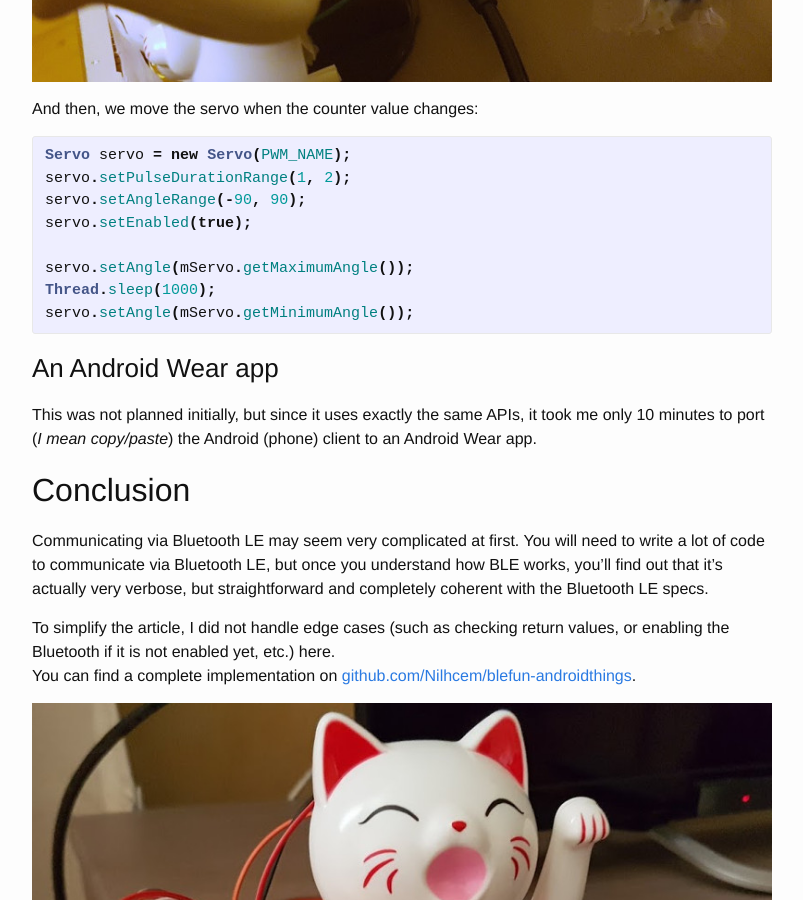
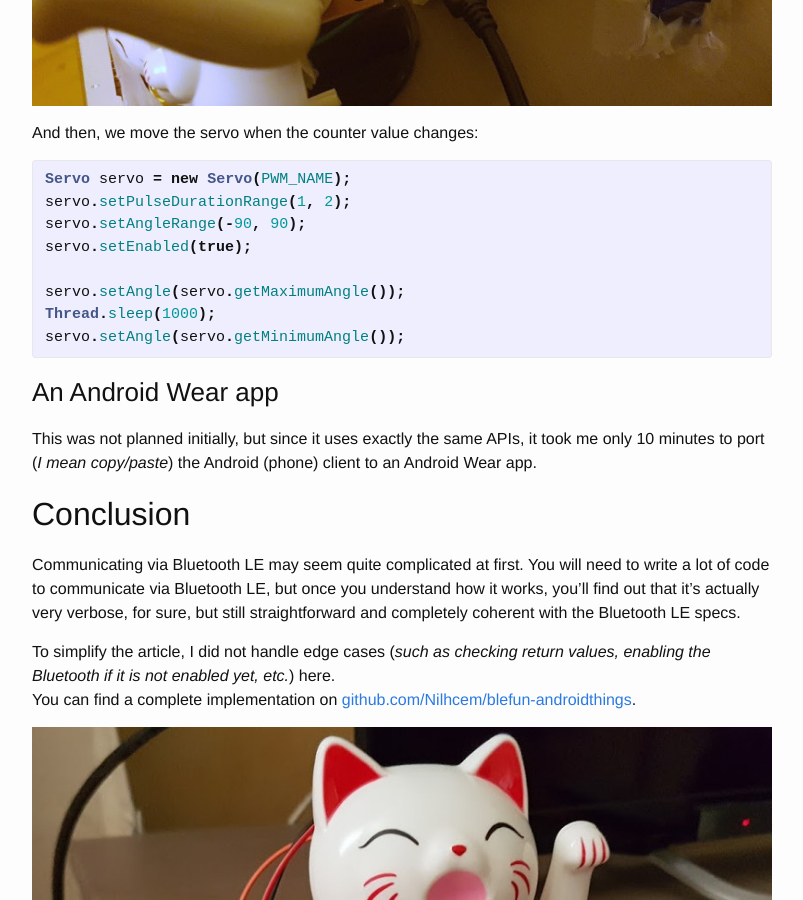
Before and after one commit to Nilhcem/nilhcem.github.io, a Jekyll site: the page built from _posts/2017-05-02-android-things-bluetooth-le.md, in a window 1280 px wide and 900 px high, scrolled down 16212 px. Shown: the whole window, without its empty margins (238-1041 px from the left). Built offline with Jekyll 4.4.1, drawn with Linux system fonts in a browser that asks for light colours; comment, search, counter and statistics services are not loaded; some of the changed text lies outside the part shown.

```diff
--- a/_posts/2017-05-02-android-things-bluetooth-le.md
+++ b/_posts/2017-05-02-android-things-bluetooth-le.md
@@ -529,9 +529,9 @@ servo.setPulseDurationRange(1, 2);
 servo.setAngleRange(-90, 90);
 servo.setEnabled(true);
 
-servo.setAngle(mServo.getMaximumAngle());
+servo.setAngle(servo.getMaximumAngle());
 Thread.sleep(1000);
-servo.setAngle(mServo.getMinimumAngle());
+servo.setAngle(servo.getMinimumAngle());
 {% endhighlight %}
 
 ### An Android Wear app
@@ -541,9 +541,9 @@ This was not planned initially, but since it uses exactly the same APIs, it took
 
 ## Conclusion
 
-Communicating via Bluetooth LE may seem very complicated at first. You will need to write a lot of code to communicate via Bluetooth LE, but once you understand how BLE works, you'll find out that it's actually very verbose, but straightforward and completely coherent with the Bluetooth LE specs.
+Communicating via Bluetooth LE may seem quite complicated at first. You will need to write a lot of code to communicate via Bluetooth LE, but once you understand how it works, you'll find out that it's actually very verbose, for sure, but still straightforward and completely coherent with the Bluetooth LE specs.
 
-To simplify the article, I did not handle edge cases (such as checking return values, or enabling the Bluetooth if it is not enabled yet, etc.) here.
+To simplify the article, I did not handle edge cases (*such as checking return values, enabling the Bluetooth if it is not enabled yet, etc.*) here.
 You can find a complete implementation on [github.com/Nilhcem/blefun-androidthings][blefun-androidthings].
 
 ![pic09_final]
```
Also changed, not shown: other parts of _posts/2017-05-02-android-things-bluetooth-le.md (+3 -3 lines).
